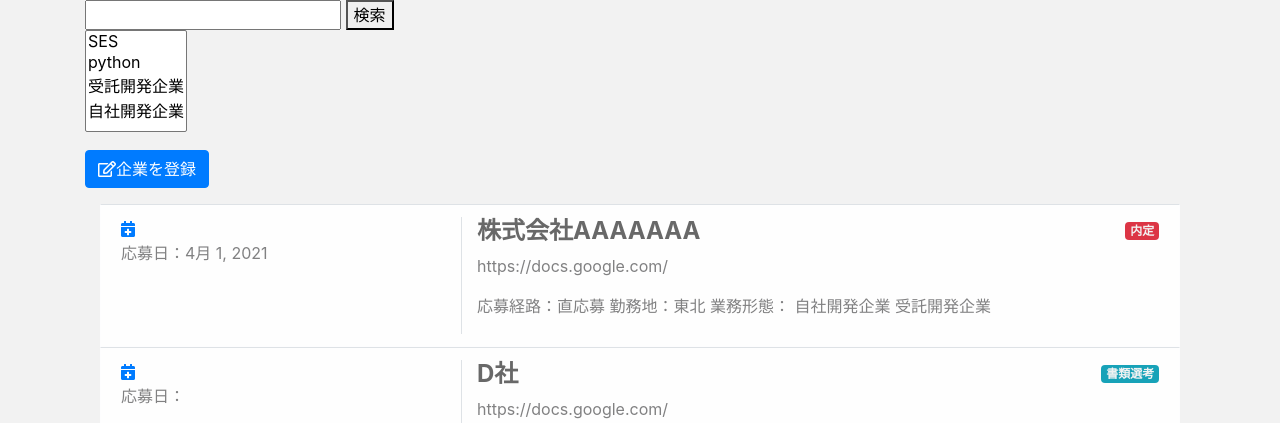
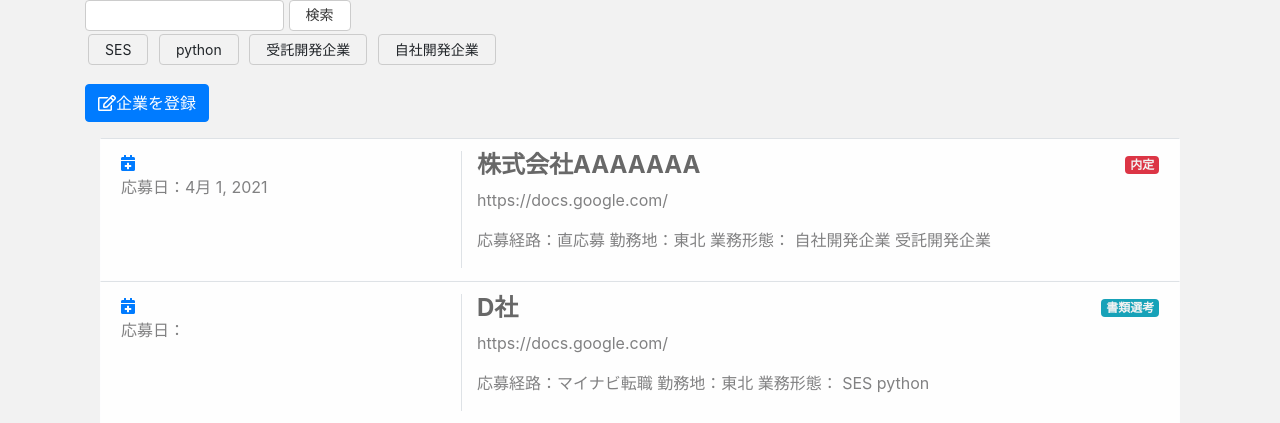
Before and after one commit to sf2020-LATTE/portfolio1, a Django app: page /jpapp/companies/ in a window 1280 px wide. Shown: the part 56-479 px from the top of the page. Run offline with Django 3.2, Linux system fonts and the light colour scheme; a user stored in the database is signed in; data comes from the database, SQL or seed files in the repository; data that the repository does not hold is empty; some libraries are stand-ins or nearby versions.

Commit message:
カスタムチェックボックスの適用

```diff
--- a/jp/jp/settings.py
+++ b/jp/jp/settings.py
@@ -37,7 +37,9 @@ INSTALLED_APPS = [
     'django.contrib.messages',
     'django.contrib.staticfiles',
     'jpapp.apps.JpappConfig',
+    'django.forms', #widgetsのtemplates探索用
 ]
+FORM_RENDERER = 'django.forms.renderers.TemplatesSetting'#widgetsのtemplates探索用
 
 MIDDLEWARE = [
     'django.middleware.security.SecurityMiddleware',
--- a/jp/jpapp/forms.py
+++ b/jp/jpapp/forms.py
@@ -2,6 +2,7 @@ from django import forms
 from django.contrib.auth.models import User
 
 from .models import Company, Task, Board, Comment, Tag, Schedule
+from .widgets import CustomCheckboxSelectMultiple
 
 class UserForm(forms.ModelForm):
 
@@ -87,4 +88,5 @@ class CompanySearchForm(forms.Form):
         label='タグでの絞り込み',
         required=False,
         queryset=Tag.objects.order_by('tag_name'),
+        widget=CustomCheckboxSelectMultiple,
     )
--- a/jp/static/jpapp/custom.css
+++ b/jp/static/jpapp/custom.css
@@ -69,3 +69,79 @@ div.field > input, div.field > textarea, div.field > select, div.field > button
   border-radius: 4px;
   border: solid 1px #999;
 }
+
+/* カスタムチェックボックス用のcss */
+.custom-checkbox {
+  display: none;
+}
+
+.custom-checkbox:checked + .custom-checkbox-label {
+  background: #00809d;
+  color: #fff;
+}
+
+.custom-checkbox-label {
+  box-sizing: border-box;
+  display: inline-block;
+  border-radius: 4px;
+  text-align: center;
+  text-decoration: none;
+  border: solid 1px #ccc;
+  transition: 0.25s;
+  padding: 4px 16px;
+  cursor: pointer;
+  font-size: 14px;
+  margin: 3px;
+}
+
+.custom-checkbox-label:hover {
+  opacity: 0.5;
+}
+/* 横スクロール */
+.inline-checkbox {
+  overflow-x: auto;
+  white-space: nowrap;
+  -webkit-overflow-scrolling: touch;
+  padding: 0;
+}
+input[type=text], input[type=email], input[type=number],
+select, textarea {
+    font-size: 14px;
+    padding: 4px 8px;
+    box-sizing: border-box;
+    border-radius: 4px;
+    border: solid 1px #ccc;
+    background-color: #fff;
+    font-family: "Ubuntu", "Noto Sans JP", sans-serif;
+}
+
+button, a.button {
+  font-size: 14px;
+  -webkit-appearance: none;
+  padding: 4px 16px;
+  border-radius: 4px;
+  background-color: #fff;
+  border: solid 1px #ccc;
+  vertical-align: bottom;
+  font-family: "Ubuntu", "Noto Sans JP", sans-serif;
+
+  /* a要素用の設定 */
+  box-sizing: border-box;
+  display: inline-block;
+  text-decoration: none;
+  text-align: center;
+  color: #333;
+
+  /* button要素用の設定 */
+  cursor: pointer;
+}
+
+button:hover, a.button:hover {
+  opacity: 0.5;
+}
+
+button.btn-link, a.btn-link {
+  border: none;
+  color: #00809d;
+  vertical-align: initial;
+}
--- /dev/null
+++ b/jp/templates/jpapp/widgets/custom_checkbox.html
@@ -0,0 +1 @@
+{% for group, options, index in widget.optgroups %}{% for option in options %}{% include option.template_name with widget=option %}{% endfor %}{% endfor %}
--- /dev/null
+++ b/jp/templates/jpapp/widgets/custom_checkbox_option.html
@@ -0,0 +1 @@
+{% include "django/forms/widgets/input.html" %}<label for="{{ widget.attrs.id }}" class="custom-checkbox-label">{{ widget.label }}</label>
```
Also changed, not shown: jp/jpapp/widgets.py (added, +12 -0 lines), 1 other file.
